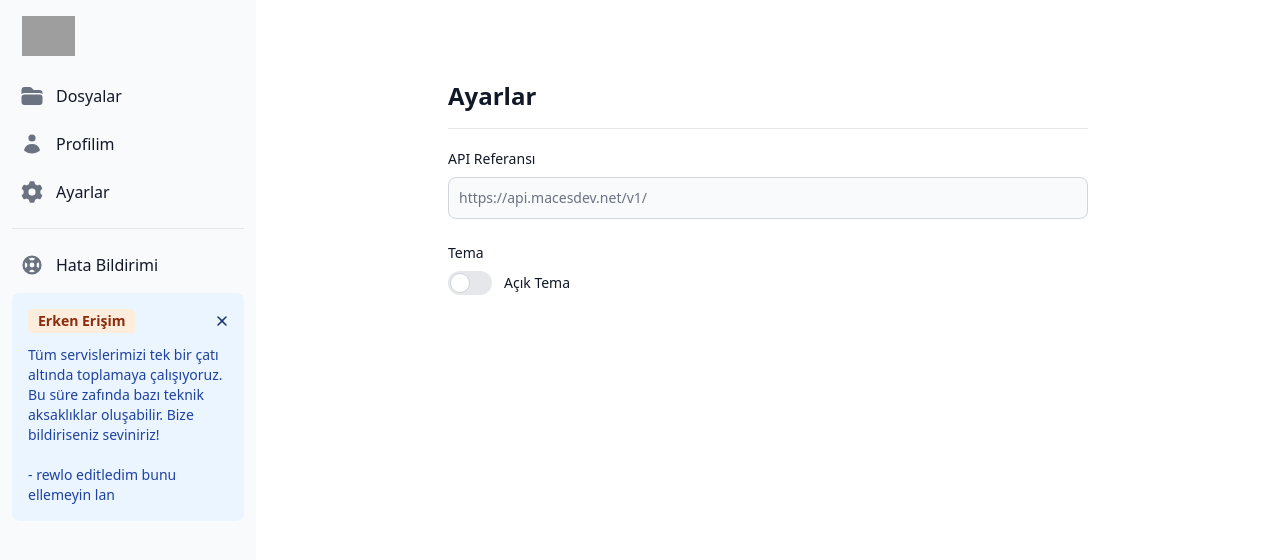
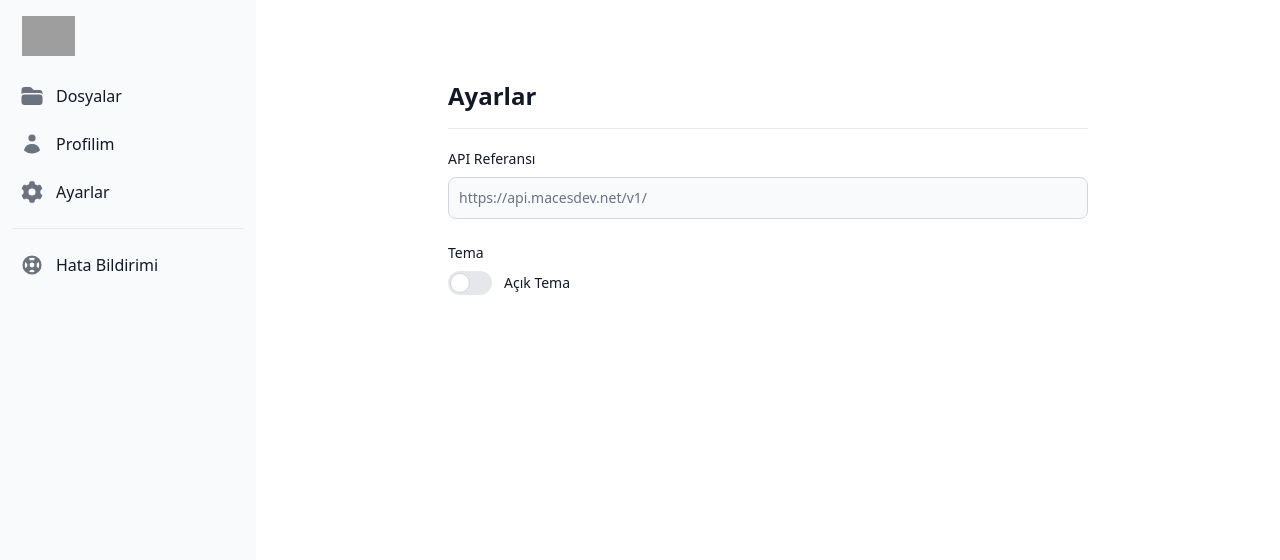
Before and after one commit to macesdev/macesdev-cloud, a Nuxt app: page /settings in a window 1280 px wide. Shown: the top 560 px of the page. Built offline with nearby package versions, Linux system fonts and the light colour scheme; grey boxes are pictures that could not be loaded.

Commit message:
Update CloudSidebar.vue

```diff
--- a/components/CloudSidebar.vue
+++ b/components/CloudSidebar.vue
@@ -155,48 +155,6 @@ onMounted(() => {
             <span class="ml-3">Hata Bildirimi</span>
           </a>
         </li>
-
-        <div
-          id="dropdown-cta"
-          class="p-4 mt-6 rounded-lg bg-blue-50 dark:bg-blue-900"
-          role="alert"
-        >
-          <div class="flex items-center mb-3">
-            <span
-              class="bg-orange-100 text-orange-800 text-sm font-semibold mr-2 px-2.5 py-0.5 rounded dark:bg-orange-200 dark:text-orange-900"
-              >Erken Erişim</span
-            >
-            <button
-              type="button"
-              class="ml-auto -mx-1.5 -my-1.5 bg-blue-50 text-blue-900 rounded-lg focus:ring-2 focus:ring-blue-400 p-1 hover:bg-blue-200 inline-flex h-6 w-6 dark:bg-blue-900 dark:text-blue-400 dark:hover:bg-blue-800"
-              data-dismiss-target="#dropdown-cta"
-              aria-label="Close"
-            >
-              <span class="sr-only">Close</span>
-              <svg
-                aria-hidden="true"
-                class="w-4 h-4"
-                fill="currentColor"
-                viewBox="0 0 20 20"
-                xmlns="http://www.w3.org/2000/svg"
-              >
-                <path
-                  fill-rule="evenodd"
-                  d="M4.293 4.293a1 1 0 011.414 0L10 8.586l4.293-4.293a1 1 0 111.414 1.414L11.414 10l4.293 4.293a1 1 0 01-1.414 1.414L10 11.414l-4.293 4.293a1 1 0 01-1.414-1.414L8.586 10 4.293 5.707a1 1 0 010-1.414z"
-                  clip-rule="evenodd"
-                ></path>
-              </svg>
-            </button>
-          </div>
-          <p class="mb-0 text-sm text-blue-800 dark:text-blue-400">
-            Tüm servislerimizi tek bir çatı altında toplamaya çalışıyoruz. Bu
-            süre zafında bazı teknik aksaklıklar oluşabilir. Bize bildiriseniz
-            seviniriz!
-            <br />
-            <br />
-            - rewlo editledim bunu ellemeyin lan
-          </p>
-        </div>
       </ul>
     </div>
   </aside>
```
